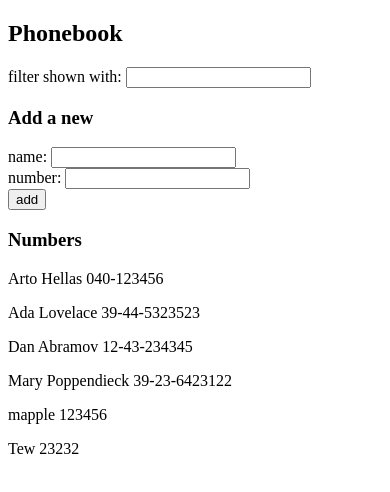
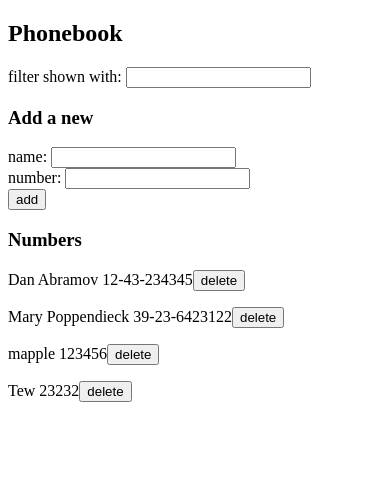
Before and after one commit to mapplezq/fullstackopen2019-exercises, a React (Create React App) app in the folder part2/phonebook/: page / in a window 390 px wide. Shown: the top 492 px of the page. Built offline with nearby package versions, Linux system fonts and the light colour scheme; data requests are answered from the project's data file.

Commit message:
phonebook step9

```diff
--- a/part2/phonebook/db.json
+++ b/part2/phonebook/db.json
@@ -1,15 +1,5 @@
 {
   "persons": [
-    {
-      "name": "Arto Hellas",
-      "number": "040-123456",
-      "id": 1
-    },
-    {
-      "name": "Ada Lovelace",
-      "number": "39-44-5323523",
-      "id": 2
-    },
     {
       "name": "Dan Abramov",
       "number": "12-43-234345",
--- a/part2/phonebook/src/App.js
+++ b/part2/phonebook/src/App.js
@@ -79,6 +79,22 @@ const App = () => {
     }
   }
 
+  const deleteBtnClick = (id, event) => {
+    console.log(event)
+    console.log('id is', id)
+    if (window.confirm(`Delete cxxx`)) {
+        console.log('Ok button clicked');
+        personService
+            .deletePerson(id)
+            .then(returnedPerson => {
+                console.log('retun ', returnedPerson);
+                setPersons(persons.filter(person => person.id !== id))
+            })
+    } else {
+        console.log('Cancel button clicked');
+    }
+}
+
   return (
     <div>
       <h2>Phonebook</h2>
@@ -88,7 +104,7 @@ const App = () => {
       newNumber={newNumber} handleNewNumberInput={handleNewNumberInput}
       addNewPerson={addNewPerson}/>
       <h3>Numbers</h3>
-      <Persons numbersToShow={numbersToShow}/>
+      <Persons numbersToShow={numbersToShow} deleteBtnClick={deleteBtnClick}/>
     </div>
   )
 }
--- a/part2/phonebook/src/components/Persons.js
+++ b/part2/phonebook/src/components/Persons.js
@@ -1,9 +1,15 @@
 import React from 'react';
 
 const Persons = (props) => {
+
     return (
         <div>
-            {props.numbersToShow.map(person => <p key={person.id}>{person.name} {person.number}</p>)}
+            {props.numbersToShow.map(person =>
+                <p key={person.id}>
+                    {person.name} {person.number}
+                    <button onClick={props.deleteBtnClick.bind(this, person.id)}>delete</button>
+                </p>
+            )}
         </div>
     );
 };
--- a/part2/phonebook/src/services/persons.js
+++ b/part2/phonebook/src/services/persons.js
@@ -12,4 +12,9 @@ const create = (newObject) => {
     return request.then(response => response.data)
 }
 
-export default { getAll, create }
+const deletePerson = (id) => {
+    const request = axios.delete(`${baseUrl}/${id}`)
+    return request.then(response => response.data)
+}
+
+export default { getAll, create, deletePerson }
```
